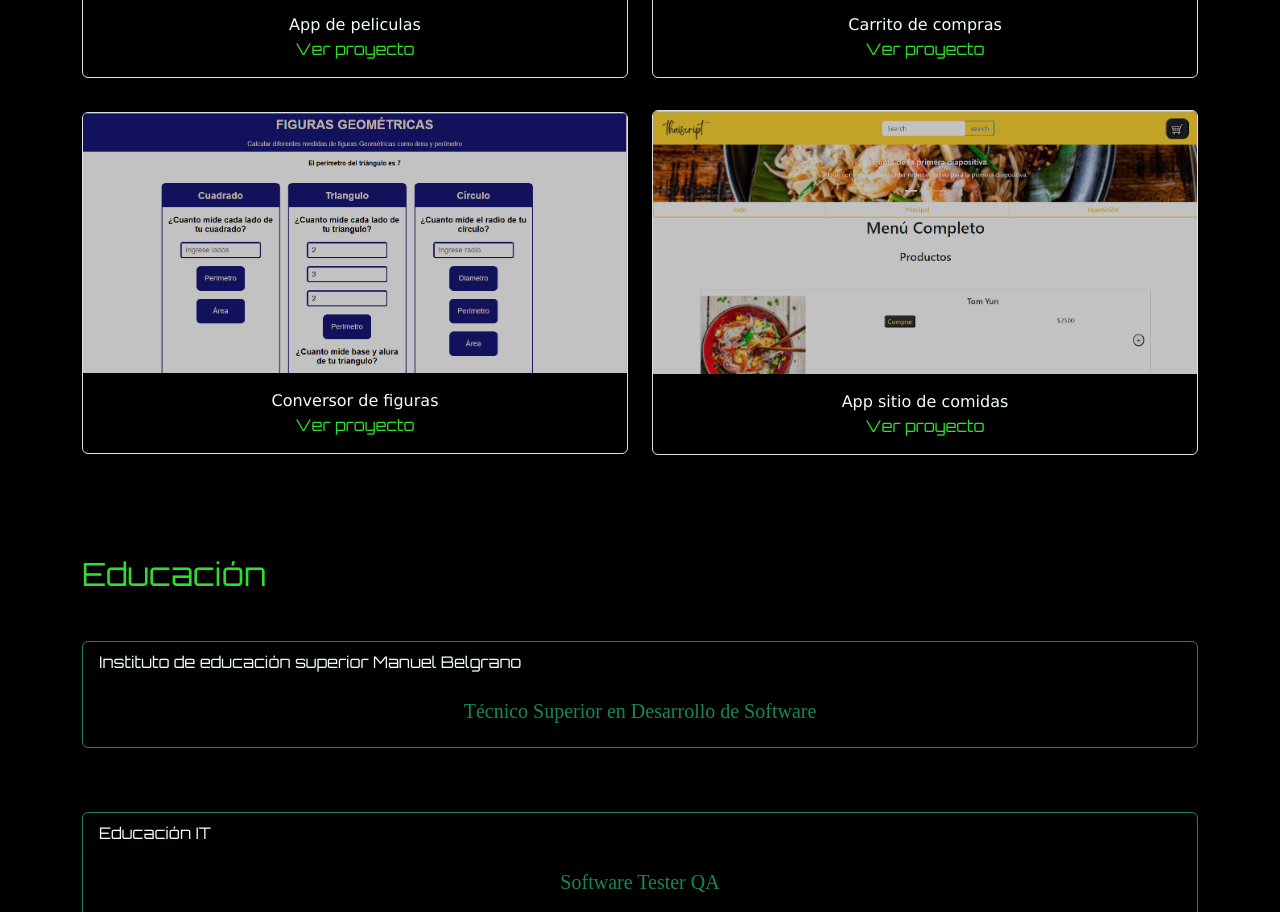
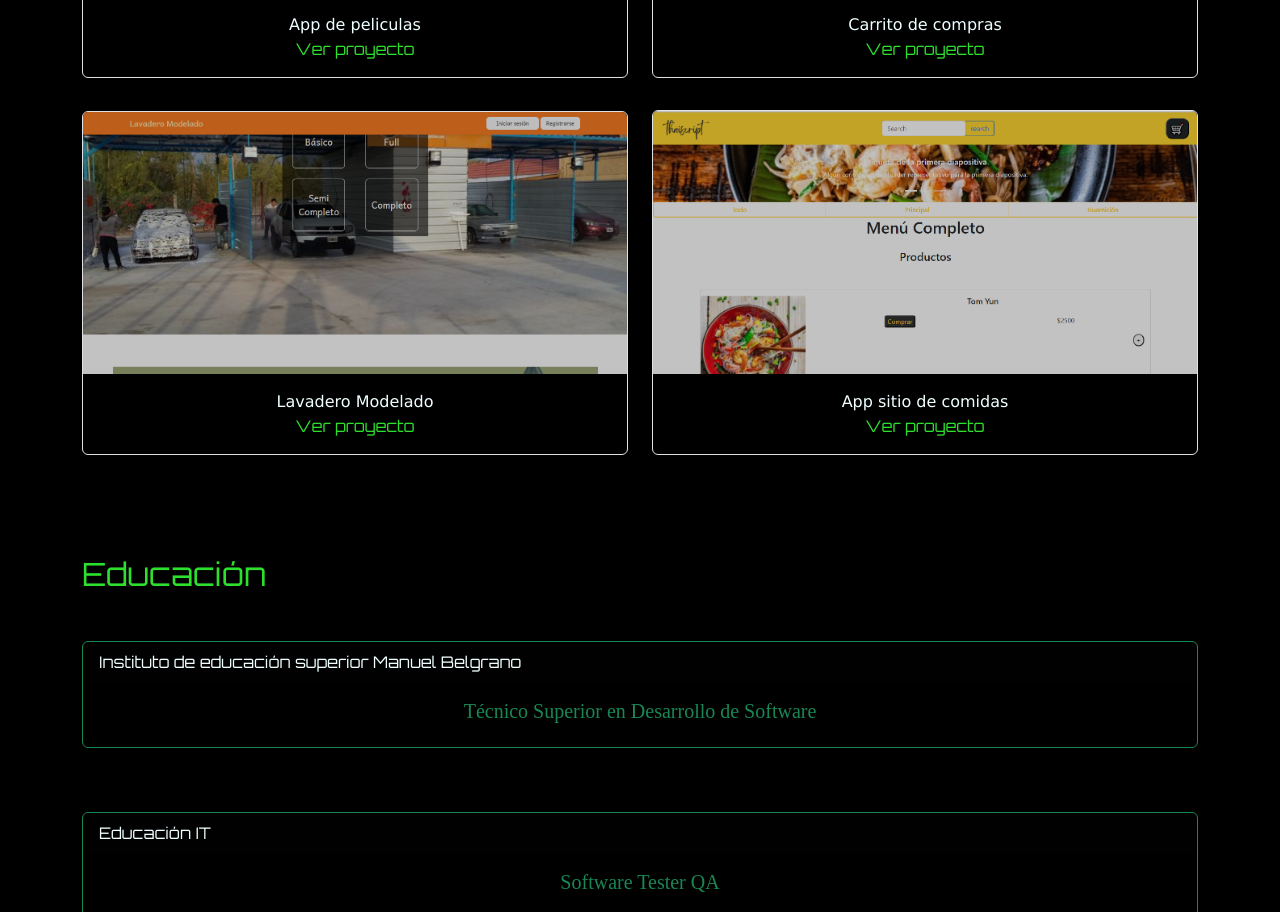
Before and after one commit to Alvaro-Antonii/Porfolio, a plain HTML site: page index.html in a window 1280 px wide. Shown: the part 1131-2043 px from the top of the page. Drawn offline with nearby package versions, Linux system fonts and the light colour scheme; a web font is replaced by a local one.

Commit message:
Modificacion proye

```diff
--- a/index.html
+++ b/index.html
@@ -178,11 +178,11 @@
               <div class="row align-items-center mt-3">
                 <div class="col-sm-12 col-md-6 mt-3">
                   <div class="card border" >
-                    <img src="img/conv.PNG" class="card-img-top" alt="...">
+                    <img src="img/lava.PNG" class="card-img-top" alt="...">
                     <div class="card-body">
                       <div class="row">
-                        <div class="col-12"><p class="card-text">Conversor de figuras</p></div>
-                        <div class="col-12"><a href="https://conversorfiguras.netlify.app/">Ver proyecto</a></div>
+                        <div class="col-12"><p class="card-text">Lavadero Modelado</p></div>
+                        <div class="col-12"><a href="https://lavadero-modelado-pag.netlify.app/">Ver proyecto</a></div>
                       </div>
 
 
```
Also changed, not shown: img/lava.PNG (added).
